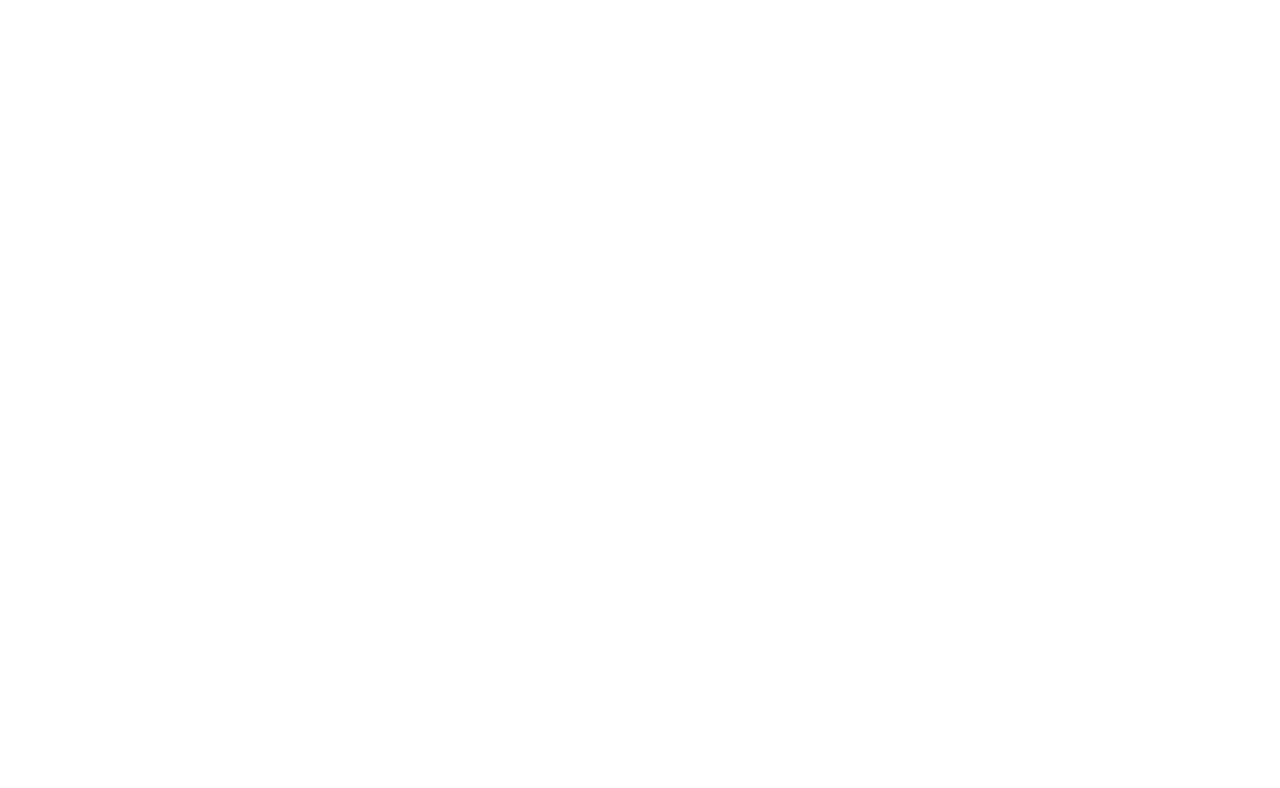
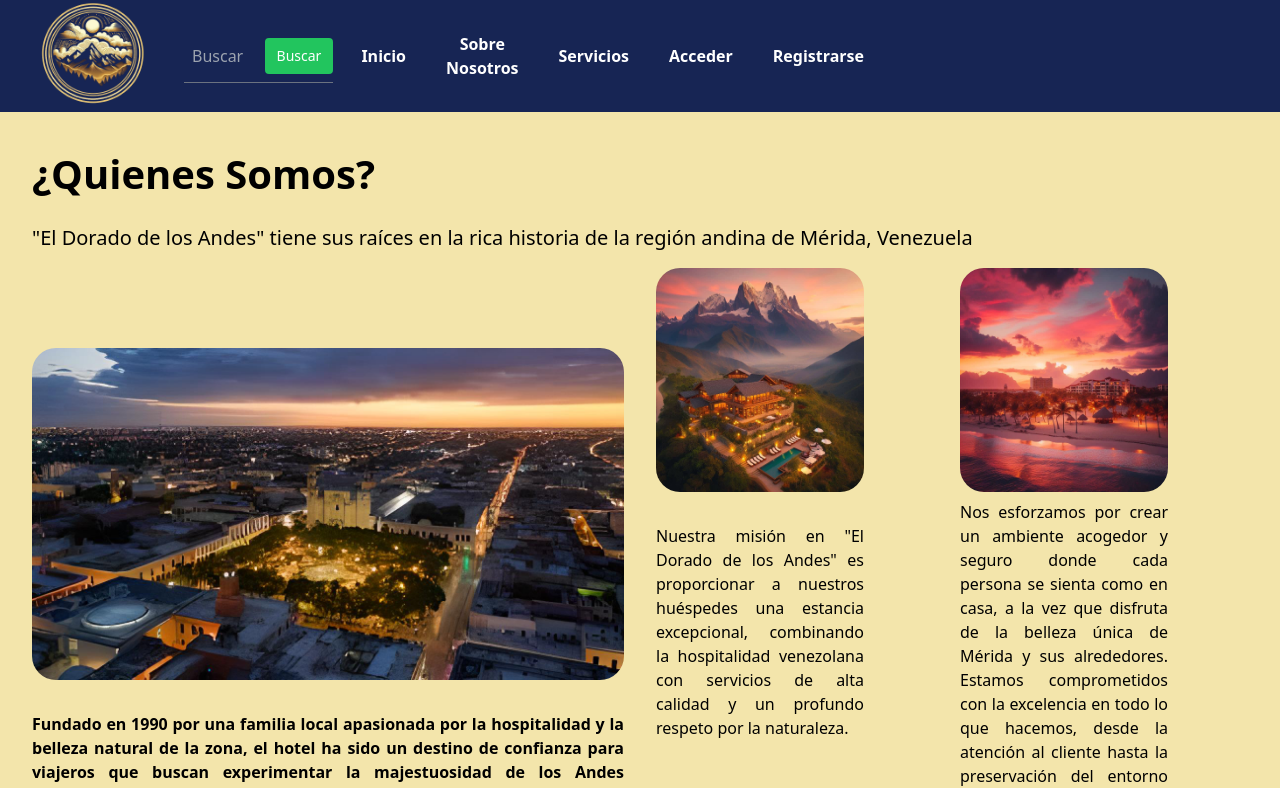
Before and after one commit to Ochoaadev/HotelCity-Front, a React (Vite) app: page /AboutUs in a window 1280 px wide. Before the commit this address had no page. Shown: the top 788 px of the page. Built offline with nearby package versions, Linux system fonts and the light colour scheme.

Commit message:
Realizando mejoras

```diff
--- a/src/App.jsx
+++ b/src/App.jsx
@@ -2,14 +2,20 @@
 import Info from './components/Info';
 import Advanced from './components/Benf';
 import Footer from './components/Footer';
+import About from './components/AboutUs'
 import Carrusel from './components/carrusel';
 import Register from "./routes/Register"
+import Service from './components/services'
 import { BrowserRouter, Route, Routes } from "react-router-dom";
 import UpProvider from "./contexts/UpProvider";
 import ProtectedRoute from "./ProtecRoutes";
 import { AuthProvider, useAuth } from "./contexts/AuthProvider";
 import Login from "./routes/Login"
 import Home from "./routes/MiHotel"
+import FormularioReservas from "./routes/Formulario_Reservas";
+import Room from './routes/Room'
+
+
 function App() {
   return (
     <>
@@ -18,11 +24,17 @@
           <UpProvider>
             <Routes>
               <Route path="/" element={<Home />} />
-              <Route path="/Register" element={<Register />} />
+
+              <Route path="/Registro" element={<Register />} />
               <Route path="/Login" element={<Login />} />
+              <Route path="/AboutUs" element={<About />} />
+              <Route path="/Servicios" element={<Service/>} />
+              <Route path="/Habitaciones" element={<Room/>} />
               <Route element={<ProtectedRoute rol={["User", "Admin"]} />}>
               <Route path="/Home" element={<Home />} />
+              <Route path="/Reservas" element={<FormularioReservas />} />
               </Route>
+
               {/* //Faltan los permisos */}
             </Routes>
           </UpProvider>
--- a/src/components/Header.jsx
+++ b/src/components/Header.jsx
@@ -1,11 +1,19 @@
 import { useNavigate } from 'react-router-dom';
-import React, { useState } from "react";
+//import React, { useState } from "react";
 import { RiMenu3Line, RiCloseFill } from 'react-icons/ri';
-
+import { useState, useEffect, useContext } from "react";
+import {
+  useItemsContext,
+  useUpItemsContext,
+} from "../contexts/UpProvider";
+import { useLocation } from "react-router-dom";
+import { useAuth } from "../contexts/AuthProvider";
 function Header() {
+    const location = useLocation();
     const navigate = useNavigate();
     const handleOpenForm = () => {
-        navigate("/formulario_reservas");
+
+        navigate("/Reservas");
     };
     const handleOpenHome = () => {
         navigate("/");
@@ -14,8 +22,22 @@
         navigate("/AboutUs");
     };
     const handleOpenservices = () => {
-        navigate("/services");
+        navigate("/Servicios");
     };
+
+    const handleOpenRoom = () =>{
+        navigate("/Habitaciones")
+    }
+
+    const handleLogin = () =>{
+        navigate("/Login")
+    }
+
+    const handleRegister = () =>{
+        navigate("/Registro")
+    }
+
+
     const [showMenu, SetshowMenu] = useState(false);
     const [search, setSearch] = useState('');
 
@@ -23,6 +45,10 @@
         setSearch(e.target.value);
     };
 
+    const { user, isAuthenticated, logout, theme, setTheme } = useAuth();
+  const [menu, setMenu] = useState(false);
+
+  const update = useUpItemsContext();
     const submitSearch = (e) => {
         e.preventDefault();
         console.log('Buscando:', search);
@@ -34,10 +60,10 @@
             <header className="bg-AzulO flex items-center justify-between xl:justify-start w-full py-4 px-8 h-[14vh] z-50">
                 <div className="xl:w-1/6 text-center -mt-4">
                     <button className="text-2xl font-bold p-1" onClick={handleOpenHome}>
-                        <img src="../src/assets/Logo.png" className="w-30 h-28 mt-3 ml-20" />
+                        <img src="../src/assets/Logo.png" className="w-30 h-28 mt-3 mr-36" />
                     </button>
                 </div>
-                <form className="w-full max-w-md mx-auto" onSubmit={submitSearch}>
+                <form className="w-full max-w-md mx-auto mr-7" onSubmit={submitSearch}>
                     <div className="flex items-center border-b border-gray-500 py-2">
                         <input
                             className="appearance-none bg-transparent border-none w-full text-gray-700 mr-3 py-1 px-2 leading-tight focus:outline-none text-white"
@@ -48,7 +74,7 @@
                             onChange={handleSearch}
                         />
                         <button
-                            className="flex-shrink-0 bg-green-500 hover:bg-green-700 border-green-500 hover:border-green-700 text-sm border-4 text-white py-1 px-2 rounded"
+                            className="flex-shrink-0 bg-green-500 hover:bg-green-700 border-green-500 hover:border-green-700 text-sm border-4 text-white py-1 px-2 rounded "
                             type="submit"
                         >
                             Buscar
@@ -58,13 +84,24 @@
                 <nav className={`fixed bg-AzulO w-[80%] md:w-[40%] xl:w-full h-full ${showMenu ? "left-0" : "-left-full"}
              top-0 xl:static flex-1 flex flex-col xl:flex-row items-center gap-10 justify-center transition-all duration-500 z-50 mr-[24rem]`}
                 >
-                    <button className="font-bold text-blanco" onClick={handleOpenHome}>
-                        Inicio
-                    </button>
+                    <button className="font-bold text-blanco" onClick={handleOpenHome}>Inicio </button>
                     <button className="font-bold text-blanco" onClick={handleOpenAbutUs}>Sobre Nosotros</button>
 
                     <button className="font-bold text-blanco" onClick={handleOpenservices}>Servicios</button>
-                    <button className="font-bold text-blanco" onClick={handleOpenForm}>Reservar</button>
+
+
+                {/* Modales  || user.rol == "User" //Editar,eli o agregar*/}
+                    {(location.pathname === "/" || location.pathname === "/Home" || location.pathname === "/Reservas" || location.pathname === "/Habitaciones") && user.rol == "Admin" ? (
+                <>
+                <button className="font-bold text-blanco" onClick={handleOpenForm}>Ver Reservas</button>
+                <button className="font-bold text-blanco" onClick={handleOpenRoom}>Habitaciones</button>
+                </>
+                ) : null}
+
+                    <button className="font-bold text-blanco" onClick={handleLogin}>Acceder</button>
+
+                    <button className="font-bold text-blanco" onClick={handleRegister}>Registrarse</button>
+
                 </nav>
                 <button onClick={() => SetshowMenu(!showMenu)} className="xl:hidden text-2xl p-2">
                     {showMenu ? <RiCloseFill /> : <RiMenu3Line />}
--- a/src/components/services.jsx
+++ b/src/components/services.jsx
@@ -16,7 +16,7 @@
                 <img src="../src/assets/Servicio1.png" className='w-full rounded-3xl object-cover h-56 '/>
                 <div>
                   <h3 className="text-xl font-bold flex items-center justify-center">Contamos con las mejores habitaciones, y al mejor precio!</h3>
-                        <Link to='/habitaciones'>
+                        <Link to='/Habitaciones'>
                           <button className='bg-blue-500 hover:bg-blue-700 text-white font-bold py-2 px-4 rounded ml-[18rem] mt-4 mb-2'>
                               Ver Habitaciones
                           </button>
--- a/src/routes/Login.jsx
+++ b/src/routes/Login.jsx
@@ -153,9 +153,6 @@
           <a className="inline-block align-baseline font-bold text-sm text-blue-500 hover:text-blue-800 flex items-center justify-center pt-8" href="#">
               Olvide mi Contraseña
             </a>
-            {errorMessage && (
-                <p className="text-red-500 text-xs italic">{errorMessage}</p>
-            )}
         </form>
       </div>
     </div>
```
